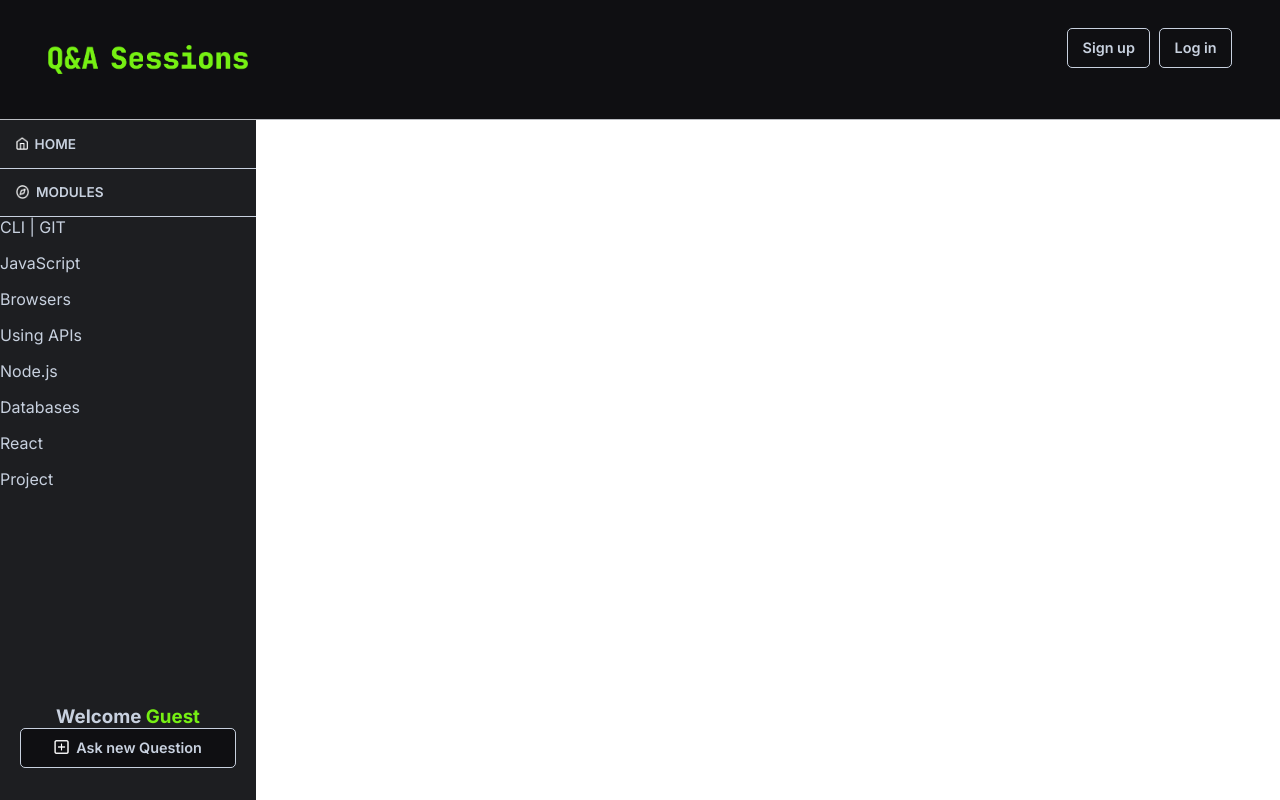
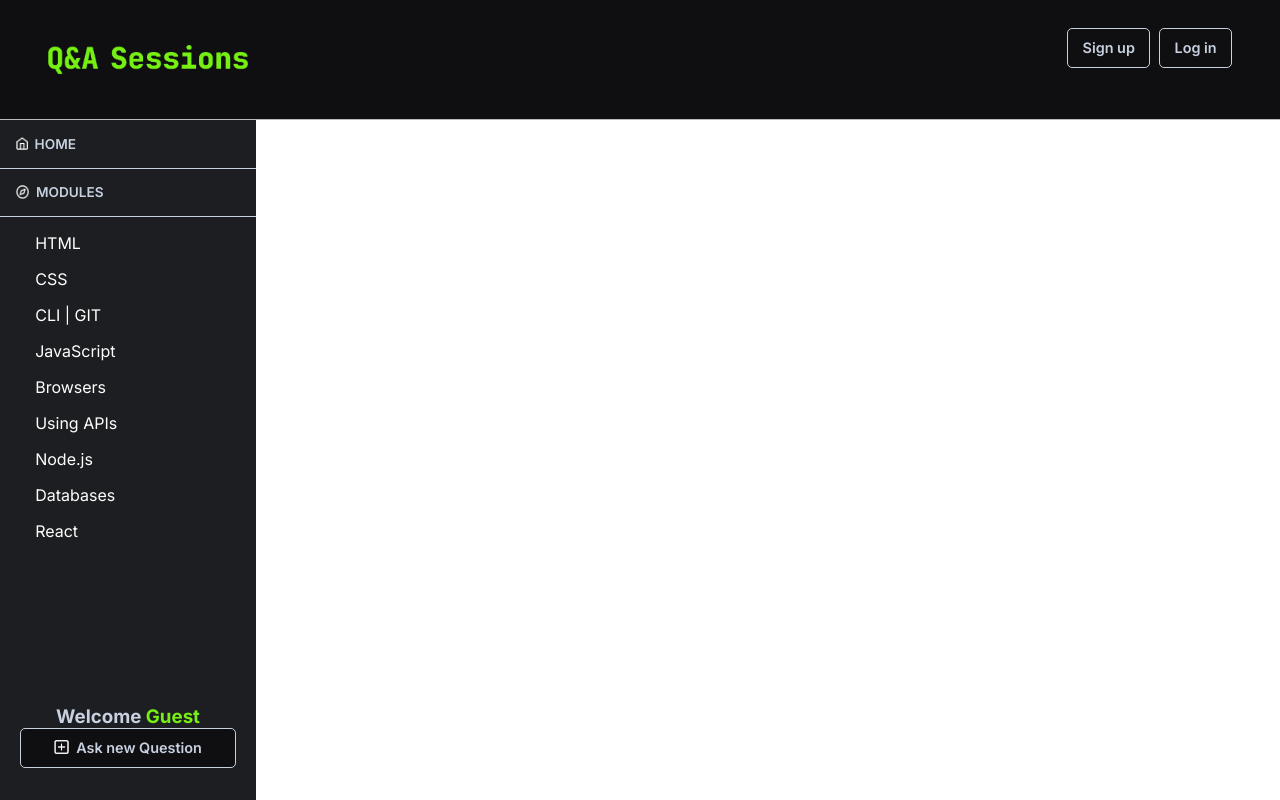
Before and after one commit to Lenindelrionicaragua/Q-And-A, a React app in the folder client/: page /javascript in a window 1280 px wide. Both pictures are taken after a click on the button "MODULES". Built offline with nearby package versions, Linux system fonts and the light colour scheme.

Commit message:
Added links to module list in the sidebar.

```diff
--- a/client/src/components/ModulesList/ModulesList.css
+++ b/client/src/components/ModulesList/ModulesList.css
@@ -1,4 +1,7 @@
 .modules-list {
+  margin-right: auto;
+  margin-left: 2.2em;
+  margin-top: 1em;
   list-style-type: none;
   color: #c8d1df;
   display: flex;
@@ -8,3 +11,11 @@
 .modules-list li {
   margin-bottom: 1em;
 }
+
+.modules-list a {
+  color: white;
+}
+
+.modules-list a:hover {
+  color: #69d926;
+}
--- a/client/src/components/ModulesList/ModulesList.jsx
+++ b/client/src/components/ModulesList/ModulesList.jsx
@@ -1,18 +1,38 @@
 import React from "react";
 import "./ModulesList.css";
+import { Link } from "react-router-dom";
 
 const ModulesList = (id) => {
   return (
     <>
       <ul id={id} className="modules-list">
+        <Link to="/">
+          <li>HTML</li>
+        </Link>
+        <Link to="/">
+          <li>CSS</li>
+        </Link>
+        <Link to="/">
           <li>CLI | GIT</li>
+        </Link>
+        <Link to="/">
           <li>JavaScript</li>
+        </Link>
+        <Link to="/">
           <li>Browsers</li>
+        </Link>
+        <Link to="/">
           <li>Using APIs</li>
+        </Link>
+        <Link to="/">
           <li>Node.js</li>
+        </Link>
+        <Link to="/">
           <li>Databases</li>
+        </Link>
+        <Link to="/">
           <li>React</li>
-        <li>Project</li>
+        </Link>
       </ul>
     </>
   );
```
Lines whose indentation alone changed are shown as unchanged.
